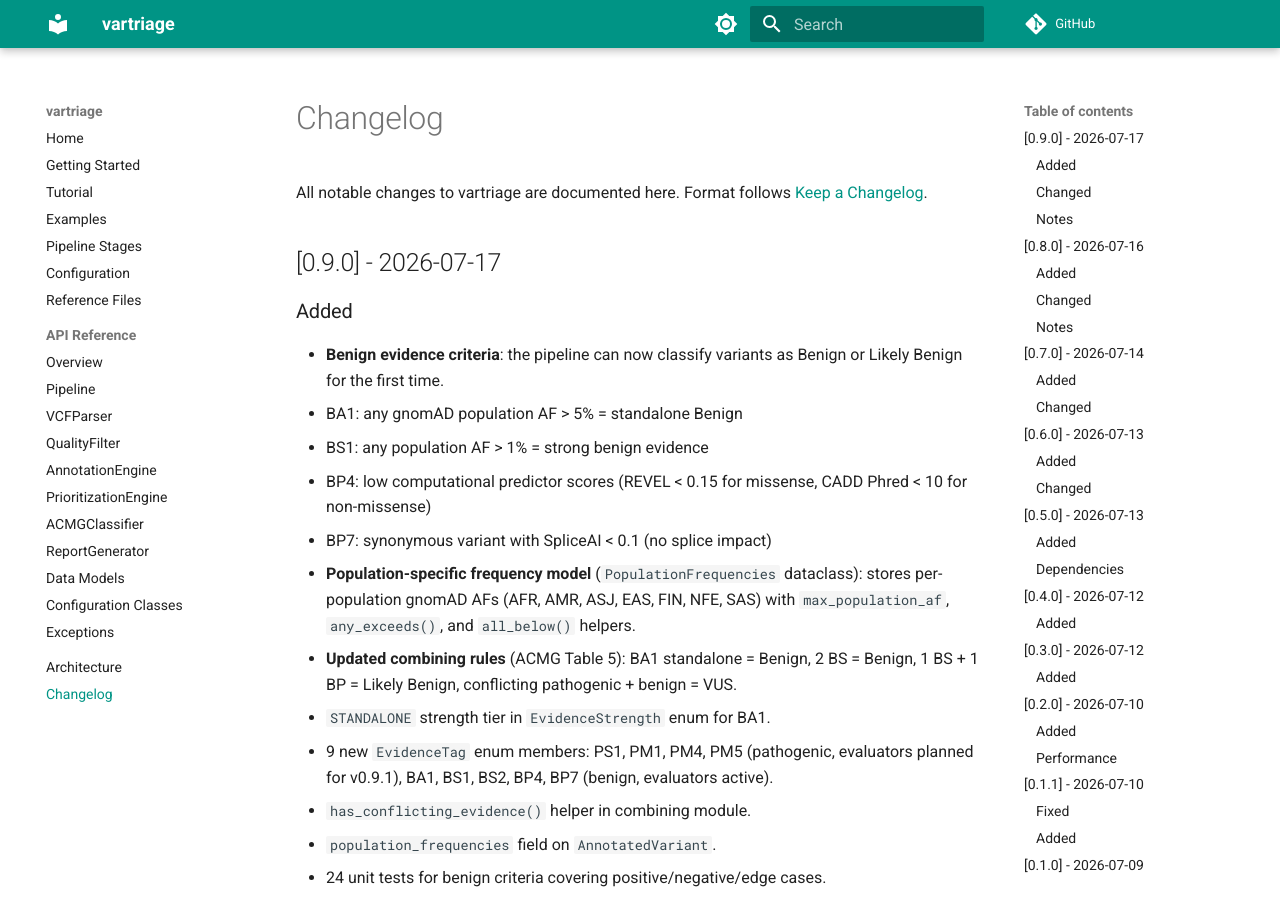
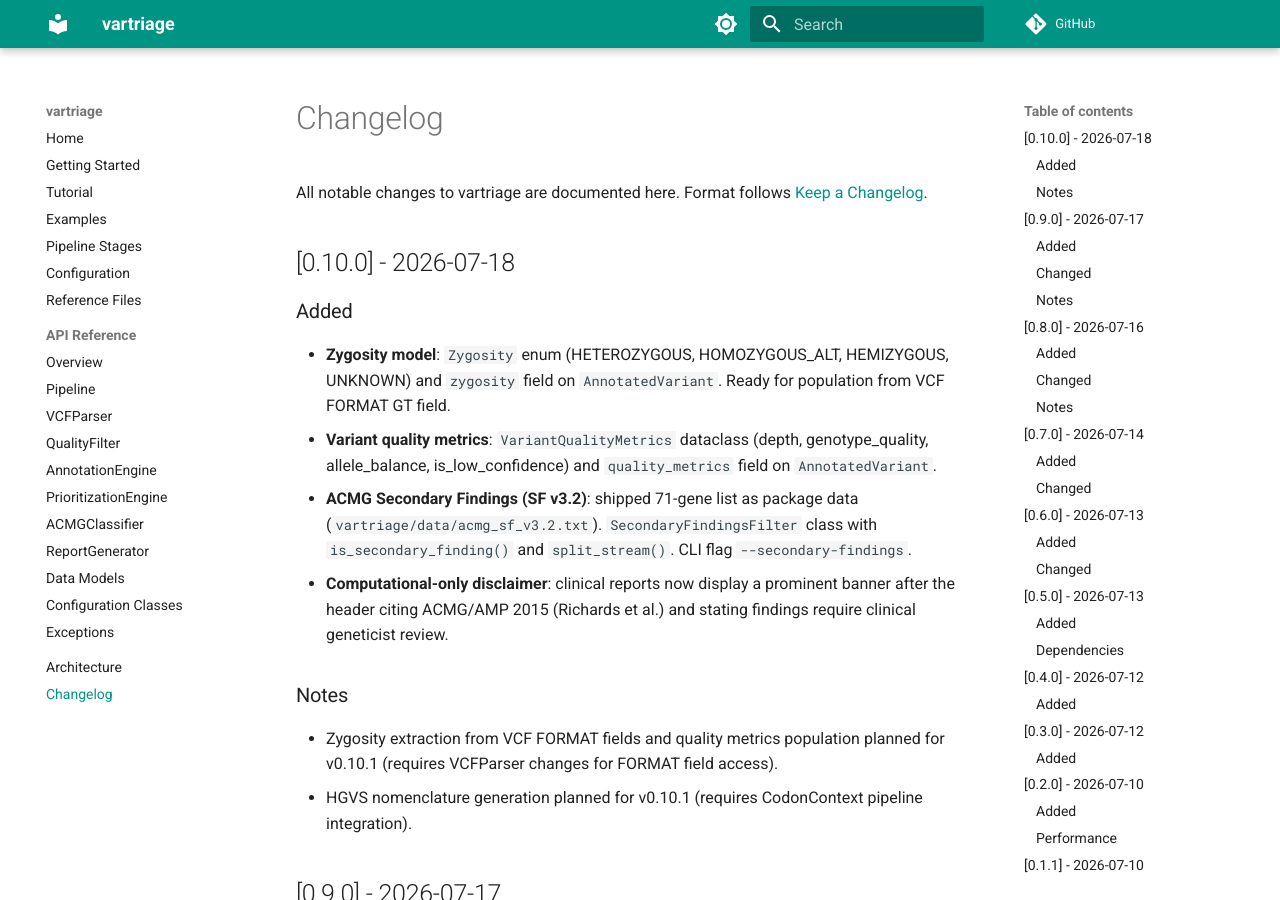
Before and after one commit to Behordeun/vartriage, an MkDocs documentation site: the page built from docs/changelog.md, in a window 1280 px wide and 900 px high. Built offline with MkDocs 1.6.1 and Material for MkDocs 9.7.7, drawn with Linux system fonts in a browser that asks for light colours; comment, search, counter and statistics services are not loaded.

Commit message:
chore: bump version to 0.10.0, add changelog Version 0.10.0: Zygosity model, VariantQualityMetrics, ACMG Secondary Findings filter (71 genes), computational-only disclaimer in clinical reports.

```diff
--- a/docs/changelog.md
+++ b/docs/changelog.md
@@ -1,6 +1,20 @@
 # Changelog
 
 All notable changes to vartriage are documented here. Format follows [Keep a Changelog](https://keepachangelog.com/en/1.1.0/).
+
+## [0.10.0] - 2026-07-18
+
+### Added
+
+- **Zygosity model**: `Zygosity` enum (HETEROZYGOUS, HOMOZYGOUS_ALT, HEMIZYGOUS, UNKNOWN) and `zygosity` field on `AnnotatedVariant`. Ready for population from VCF FORMAT GT field.
+- **Variant quality metrics**: `VariantQualityMetrics` dataclass (depth, genotype_quality, allele_balance, is_low_confidence) and `quality_metrics` field on `AnnotatedVariant`.
+- **ACMG Secondary Findings (SF v3.2)**: shipped 71-gene list as package data (`vartriage/data/acmg_sf_v3.2.txt`). `SecondaryFindingsFilter` class with `is_secondary_finding()` and `split_stream()`. CLI flag `--secondary-findings`.
+- **Computational-only disclaimer**: clinical reports now display a prominent banner after the header citing ACMG/AMP 2015 (Richards et al.) and stating findings require clinical geneticist review.
+
+### Notes
+
+- Zygosity extraction from VCF FORMAT fields and quality metrics population planned for v0.10.1 (requires VCFParser changes for FORMAT field access).
+- HGVS nomenclature generation planned for v0.10.1 (requires CodonContext pipeline integration).
 
 ## [0.9.0] - 2026-07-17
 
--- a/pyproject.toml
+++ b/pyproject.toml
@@ -4,7 +4,7 @@ build-backend = "hatchling.build"
 
 [project]
 name = "vartriage"
-version = "0.9.0"
+version = "0.10.0"
 description = "A streaming pipeline library for identifying and classifying pathogenic genetic variants from VCF data"
 license = "MIT"
 requires-python = ">=3.10"
--- a/vartriage/__init__.py
+++ b/vartriage/__init__.py
@@ -39,7 +39,7 @@ try:
 
     __version__ = _get_version("vartriage")
 except Exception:
-    __version__ = "0.9.0"
+    __version__ = "0.10.0"
 
 __all__ = [
     # Pipeline orchestrator
```
